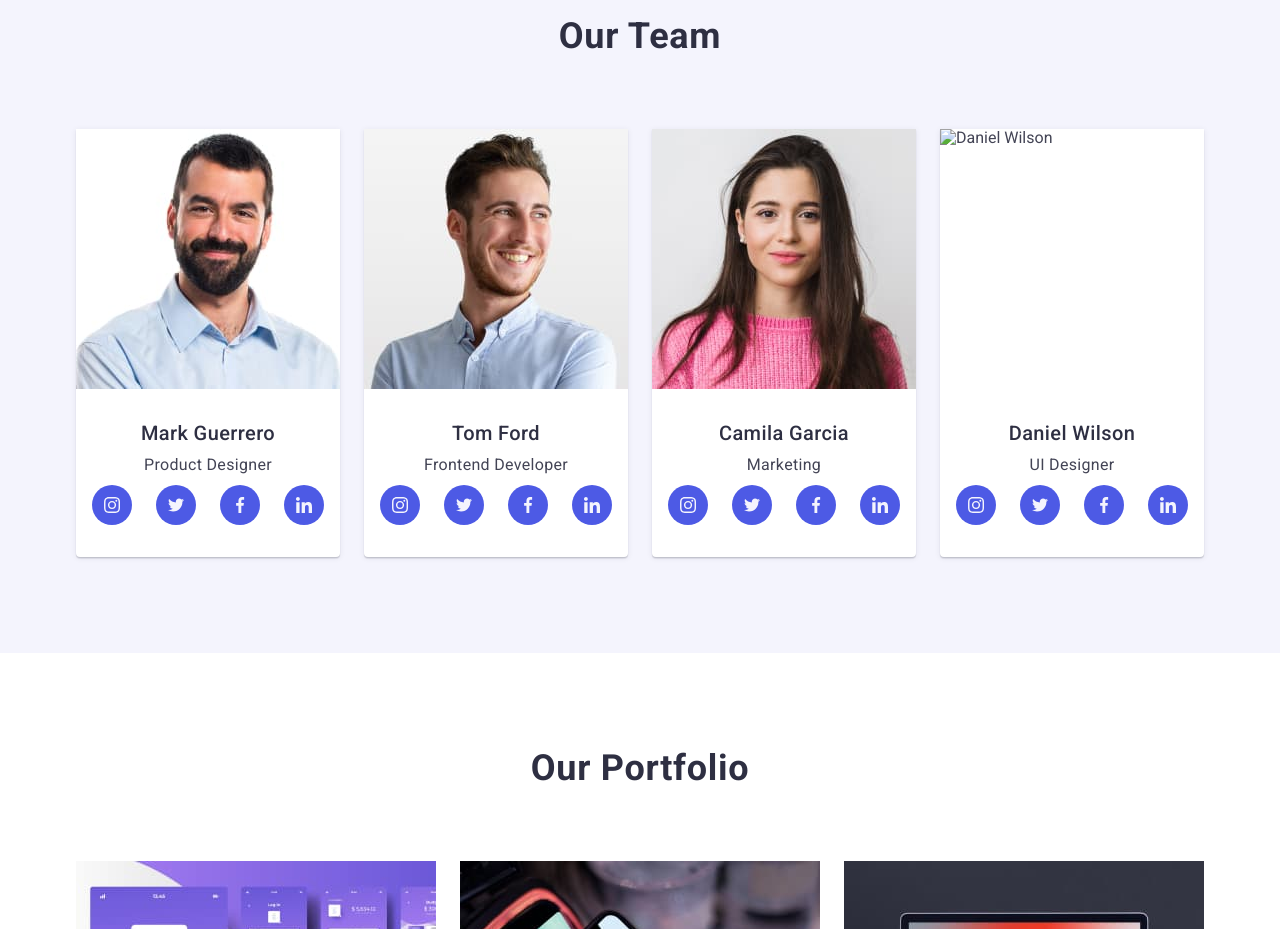
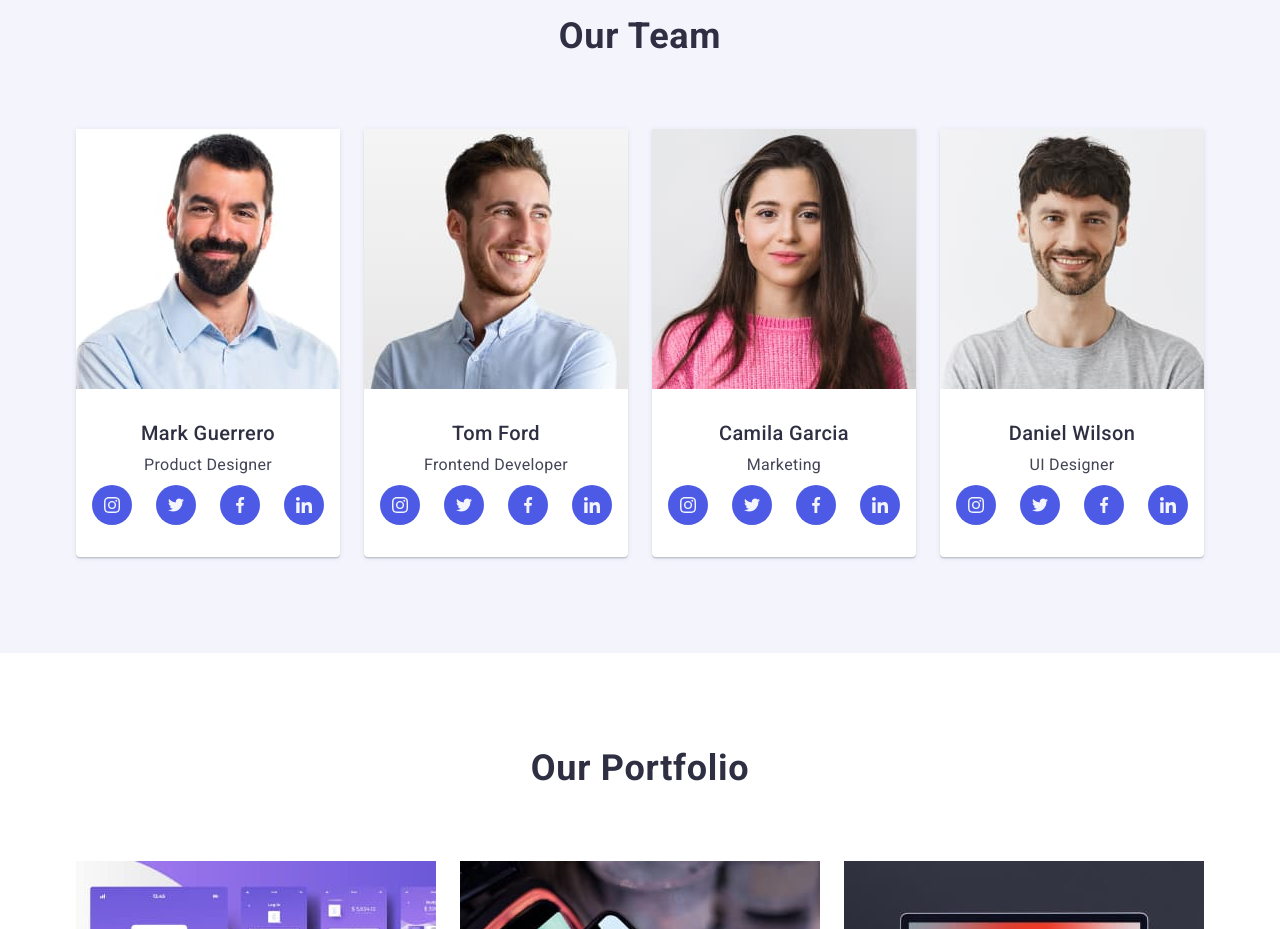
Before and after one commit to Podolianyk/goit-markup-hw-06, a plain HTML site: page index.html in a window 1280 px wide. Shown: the part 1040-1969 px from the top of the page. Drawn offline with nearby package versions, Linux system fonts and the light colour scheme; the site is published under a folder, as on GitHub Pages, so addresses that start at the root find nothing.

Commit message:
correction html

```diff
--- a/index.html
+++ b/index.html
@@ -234,7 +234,7 @@
                     </li>
                     <li class="team-list">
                         <img class="team-list-img" srcset="./images/team/Daniel-Wilson@2x.jpg 2x"
-                            src="/images/team/Daniel-Wilson.jpg" alt="Daniel Wilson" width="264" height="260">
+                            src="./images/team/Daniel-Wilson.jpg" alt="Daniel Wilson" width="264" height="260">
                         <div class="team-company">
                             <h3 class="team-list-title">Daniel Wilson</h3>
                             <p class="team-list-description">UI Designer</p>
```
